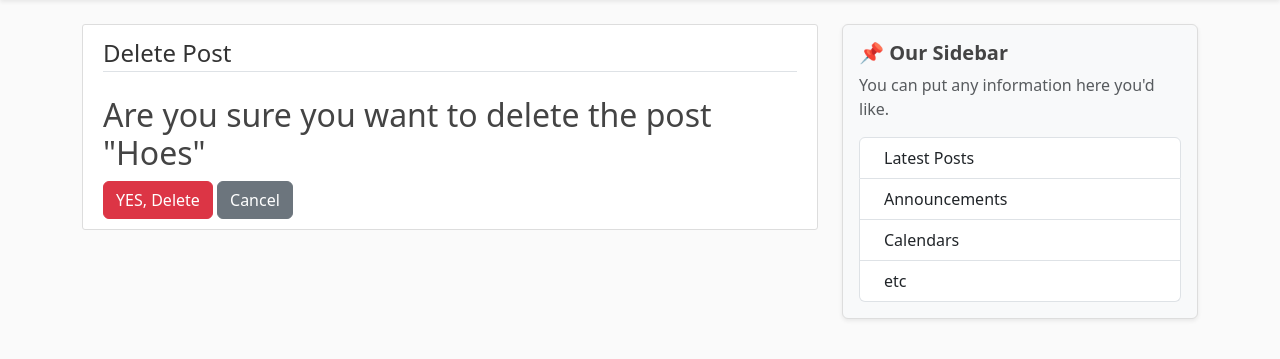
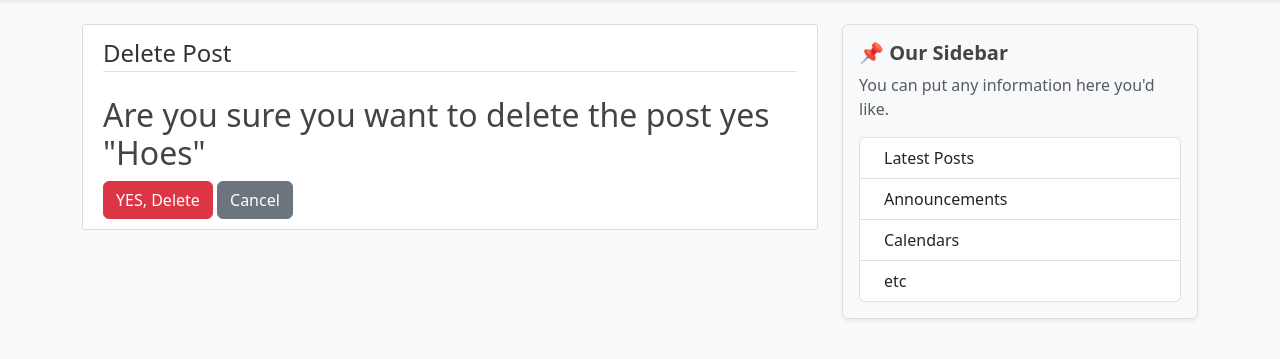
Before and after one commit to fernandochavo/BLOG-2.2, a Django app: page /post/1/delete in a window 1280 px wide. Shown: the part 56-415 px from the top of the page. Run offline with Django 5.2, Linux system fonts and the light colour scheme; a user stored in the database is signed in; data comes from the database, SQL or seed files in the repository.

Commit message:
update delete

```diff
--- a/myapp/Templates/HTML/post_confirm_delete.html
+++ b/myapp/Templates/HTML/post_confirm_delete.html
@@ -5,7 +5,7 @@
             {% csrf_token %}
             <fieldset class="form-group">
                 <legend class="border-bottom mb-4">Delete Post</legend>
-                <h2>Are you sure you want to delete the post "{{object.title}}"</h2>
+                <h2>Are you sure you want to delete the post yes "{{object.title}}"</h2>
             </fieldset>
             <div class="form-group">
                 <button class="btn btn-danger" type="submit">YES, Delete</button>
```
